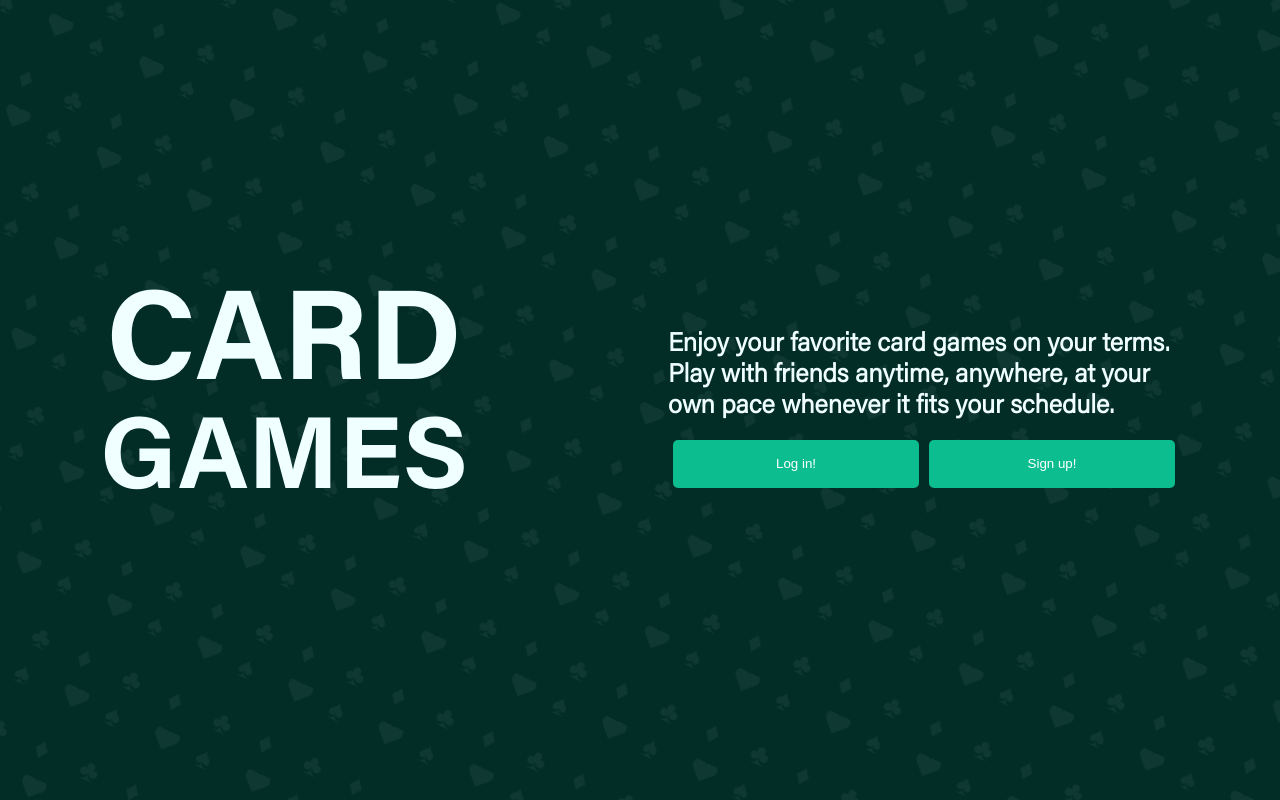
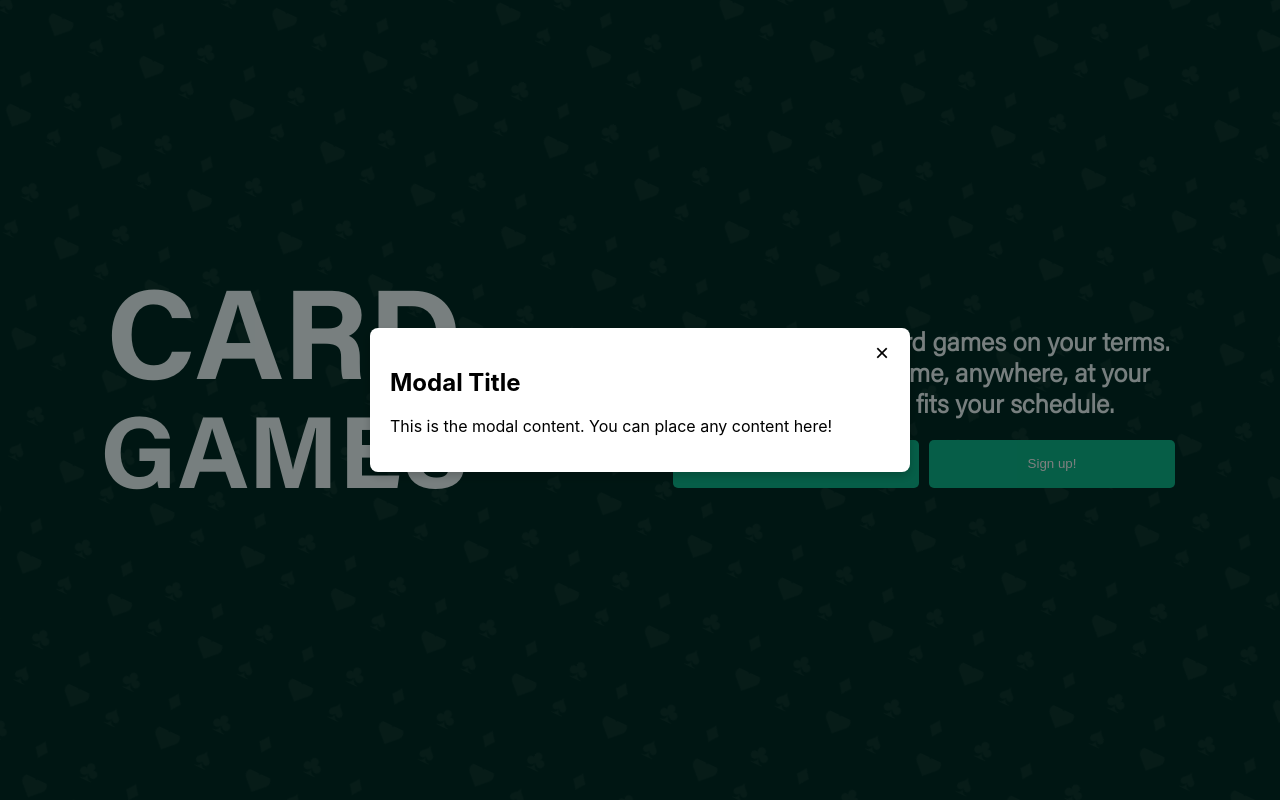
Before and after one commit to Shak-codes/Cards-Frontend, a React (Create React App) app: page / in a window 1280 px wide. Both pictures are taken after a click on the button "Log in!". Built offline with nearby package versions, Linux system fonts and the light colour scheme; no server answers.

Commit message:
Adds basic modal component to landing page

```diff
--- /dev/null
+++ b/src/components/Modal/Modal.tsx
@@ -0,0 +1,25 @@
+// src/components/Modal.tsx
+import React, { ReactNode, useEffect } from 'react';
+import './styles.scss';
+
+interface ModalProps {
+  isOpen: boolean;
+  onClose: () => void;
+  children: ReactNode;
+}
+
+const Modal: React.FC<ModalProps> = ({ isOpen, onClose, children }) => {
+  return (
+    <div className={`modal-overlay ${isOpen ? 'open' : 'close'}`} onClick={onClose}>
+      <div className="modal-content" onClick={(e) => e.stopPropagation()}>
+        <button className="modal-close" onClick={onClose}>
+          &times;
+        </button>
+        {children}
+      </div>
+    </div>
+  );
+};
+
+
+export default Modal;
--- /dev/null
+++ b/src/components/Modal/styles.scss
@@ -0,0 +1,44 @@
+.modal-overlay {
+  position: fixed;
+  top: 0;
+  left: 0;
+  right: 0;
+  bottom: 0;
+  background: rgba(0, 0, 0, 0.5);
+  display: flex;
+  justify-content: center;
+  align-items: center;
+  opacity: 0;
+  transition: opacity 0.3s ease;
+  z-index: -2;
+}
+
+.modal-overlay.open {
+  opacity: 1;
+  z-index: 2;
+}
+
+.modal-content {
+  background-color: white;
+  padding: 20px;
+  border-radius: 8px;
+  max-width: 500px;
+  width: 100%;
+  box-shadow: 0 4px 8px rgba(0, 0, 0, 0.2);
+  transform: translateY(20vh); /* Start off-screen */
+  transition: transform 0.2s ease; /* Smooth slide-up animation */
+}
+
+.modal-overlay.open .modal-content {
+  transform: translateY(0); /* Move to its normal position */
+}
+
+.modal-close {
+  position: absolute;
+  top: 10px;
+  right: 15px;
+  background: none;
+  border: none;
+  font-size: 24px;
+  cursor: pointer;
+}
--- a/src/pages/Landing/Landing.tsx
+++ b/src/pages/Landing/Landing.tsx
@@ -1,9 +1,21 @@
-import React from 'react';
+import React, { useState } from 'react';
 import './styles.scss';
 import { ReactComponent as BGPattern } from '../../assets/background/animatedbackground.svg';
 import Button from '../../components/Button/Button';
+import Modal from '../../components/Modal/Modal';
 
 const Landing: React.FC = () => {
+  const [isModalOpen, setIsModalOpen] = useState(false); // State to manage modal visibility
+
+  // Function to open the modal
+  const openModal = () => {
+    setIsModalOpen(true);
+  };
+
+  // Function to close the modal
+  const closeModal = () => {
+    setIsModalOpen(false);
+  };
   return (
     <div className='container'>
       <BGPattern className='bg'>
@@ -18,7 +30,7 @@ const Landing: React.FC = () => {
           <div className='auth'>
             <Button
               text='Log in!'
-              onClick={() => alert('Button clicked!')}
+              onClick={openModal}
             />
             <Button
               text='Sign up!'
@@ -27,6 +39,10 @@ const Landing: React.FC = () => {
           </div>
         </div>
       </div>
+      <Modal isOpen={isModalOpen} onClose={closeModal}>
+        <h2>Modal Title</h2>
+        <p>This is the modal content. You can place any content here!</p>
+      </Modal>
     </div>
   );
 };
```
